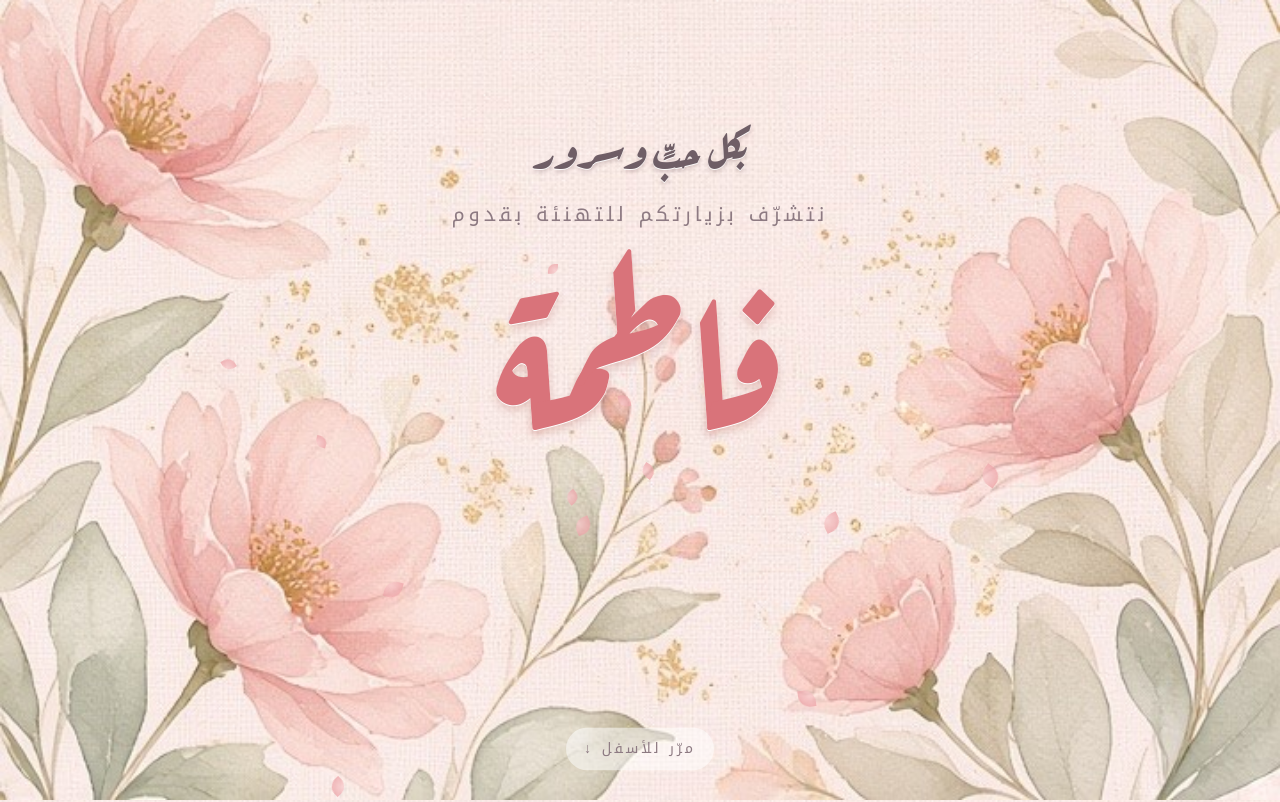
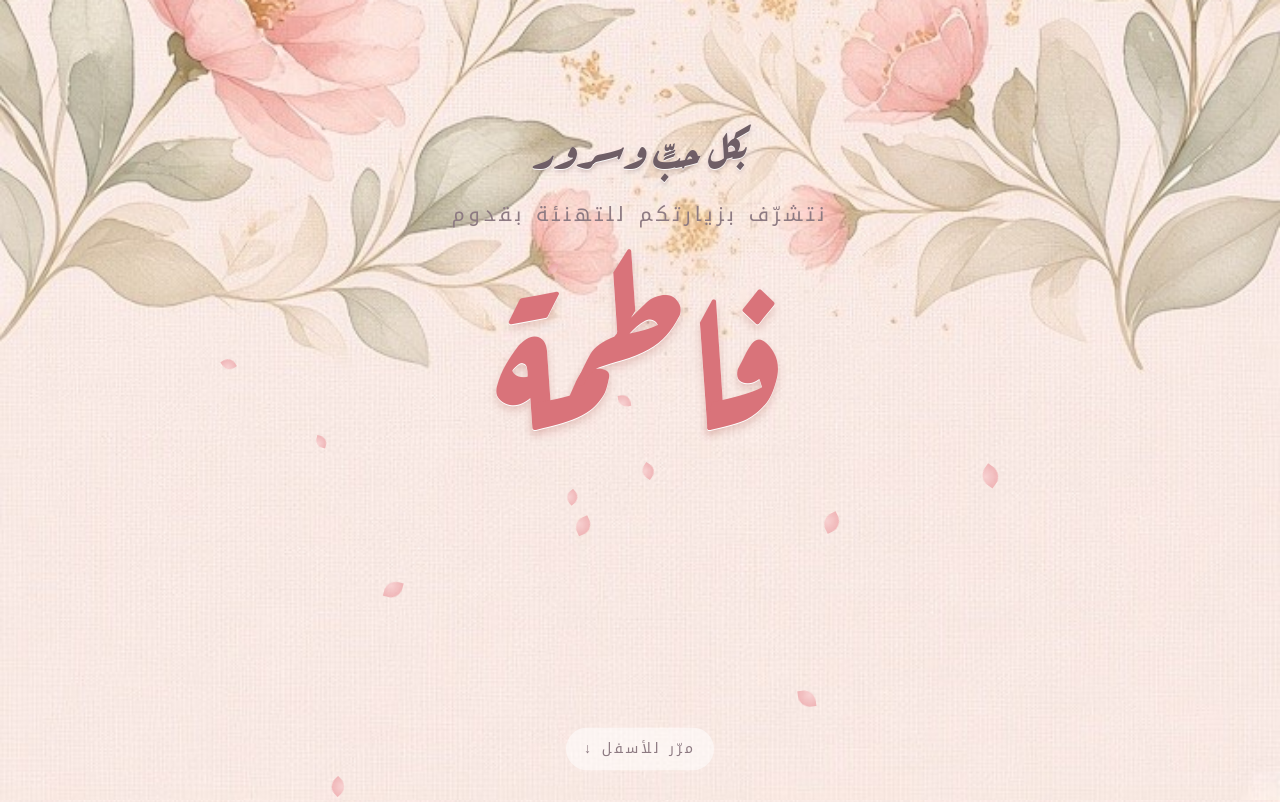
Before and after one commit to mrmr57/fatima-visit, a plain HTML site: page index.html in a window 1280 px wide. Shown: the top 802 px of the page. Drawn offline with Linux system fonts and the light colour scheme.

Commit message:
Seamless flower artwork

```diff
--- a/index.html
+++ b/index.html
@@ -7,10 +7,10 @@
 :root{--ink:#6F5E66;--soft:#8D7A82;--pink:#D9737A;--gold:#C9A45C}
 *{margin:0;padding:0;box-sizing:border-box}
 html{scroll-behavior:smooth}
-body{font-family:"Noto Kufi Arabic",sans-serif;color:var(--ink);background:#F6E6E3 url(linen.jpg) center top/100% auto repeat-y;overflow-x:hidden}
+body{font-family:"Noto Kufi Arabic",sans-serif;color:var(--ink);background:#F6E6E3 url(linen2.jpg) center top/100% auto repeat-y;overflow-x:hidden}
 .emb{text-shadow:0 1px 0 rgba(255,255,255,.9),0 3px 4px rgba(90,60,70,.22)}
 section{min-height:100vh;display:flex;flex-direction:column;align-items:center;justify-content:center;text-align:center;padding:60px 28px;position:relative}
-.hero{background:url(flowers.jpg) center bottom/100% auto no-repeat;justify-content:flex-start;padding-top:14vh}
+.hero{justify-content:flex-start;padding-top:14vh}
 .hero .top{font-family:Ruqaa;font-size:clamp(30px,8vw,46px);line-height:1.5}
 .hero .sub{font-size:clamp(15px,4vw,20px);color:var(--soft);letter-spacing:4px;margin-top:14px}
 .name{font-family:Ruqaa;font-size:clamp(110px,34vw,190px);line-height:1.1;color:var(--pink);text-shadow:0 1px 0 #fff,0 5px 8px rgba(170,80,70,.25)}
@@ -42,8 +42,10 @@ p.big{font-size:clamp(18px,5vw,24px);line-height:2}
 .count b{display:block;font-size:26px;color:var(--pink)}.count span{font-size:12px;color:var(--soft)}
 .btn{display:inline-flex;align-items:center;gap:10px;margin-top:30px;padding:16px 34px;border-radius:40px;background:var(--pink);color:#fff;text-decoration:none;font-size:18px;font-weight:600;box-shadow:0 10px 24px rgba(217,115,122,.35);transition:transform .2s}
 .btn:active{transform:scale(.96)}
-.end{background:url(flowers.jpg) center bottom/100% auto no-repeat;justify-content:flex-start;padding-top:18vh}
+.end{justify-content:flex-start;padding-top:18vh}
 .end h2{color:var(--pink)}
+.hero::before,.end::before{content:"";position:absolute;left:0;right:0;bottom:0;height:100%;background:url(flowers2.jpg) center bottom/100% auto no-repeat;z-index:-1;pointer-events:none}
+section{isolation:isolate}
 .rv{opacity:0;transform:translateY(40px);transition:opacity 1s ease,transform 1s cubic-bezier(.2,.8,.2,1)}
 .rv.in{opacity:1;transform:none}
 .d1{transition-delay:.15s}.d2{transition-delay:.3s}.d3{transition-delay:.45s}.d4{transition-delay:.6s}
```
Also changed, not shown: flowers2.jpg (added), linen2.jpg (added).
